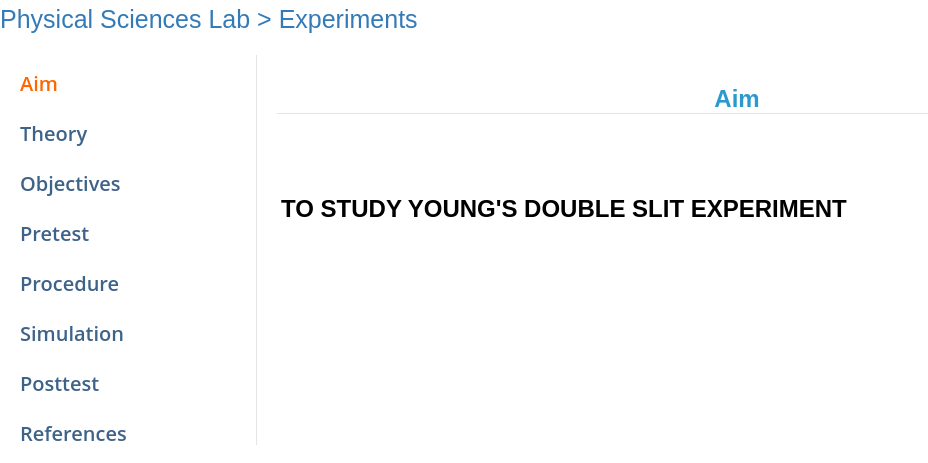
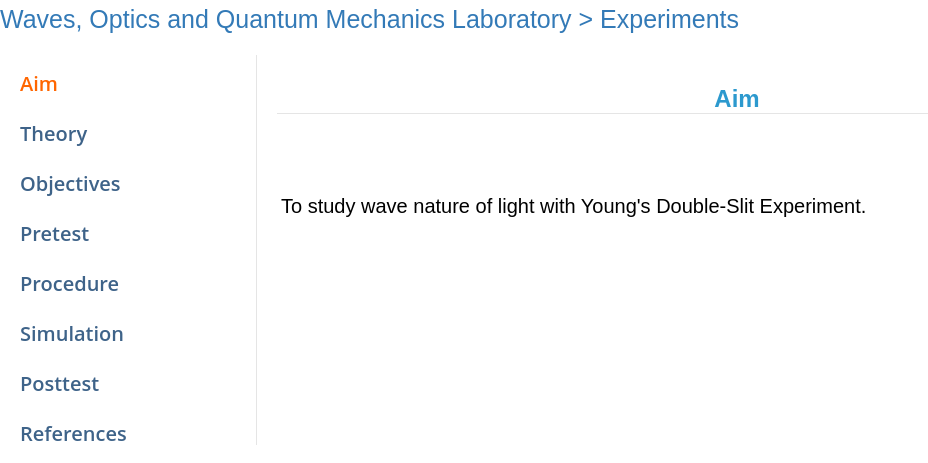
Before and after one commit to srphyvlab/vlab, a Flask app: page /experiments/Young in a window 1280 px wide. Shown: the part 105-568 px from the top of the page, without its empty margins (0-928 px from the left). Run offline with Flask 2, Linux system fonts and the light colour scheme.

Commit message:
Update index.html

```diff
--- a/templates/exp2/index.html
+++ b/templates/exp2/index.html
@@ -25,7 +25,7 @@
         </div>
 	</header>
 	<div class="navigation-bar">
-		<a href="../../index.html">Physical Sciences Lab</a> > <a href="../index.html">Experiments</a>
+        <a href="{{url_for('index')}}">Waves, Optics and Quantum Mechanics Laboratory</a> > <a href="{{url_for('exp')}}">Experiments</a>
 	</div>
 	<section class="csection" id="csec">
 		<nav class="side-nav" id="navbar">
@@ -62,7 +62,7 @@
 			<h1>Aim</h1>
 		</div>
 		<div class="des" id="des">
-			<p><h2>TO STUDY YOUNG'S DOUBLE SLIT EXPERIMENT </h2></p>
+			<p>To study wave nature of light with Young's Double-Slit Experiment.</p>
 
 		</div>
 		</main>
```
